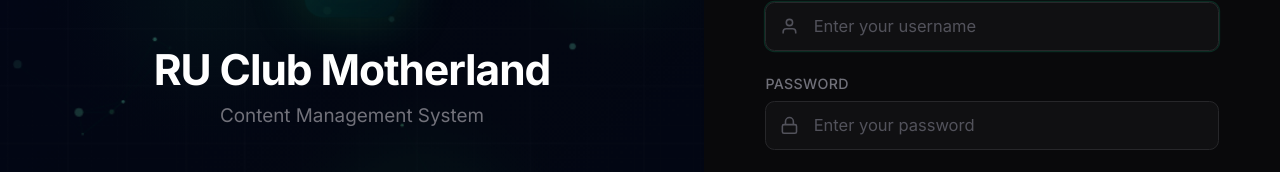
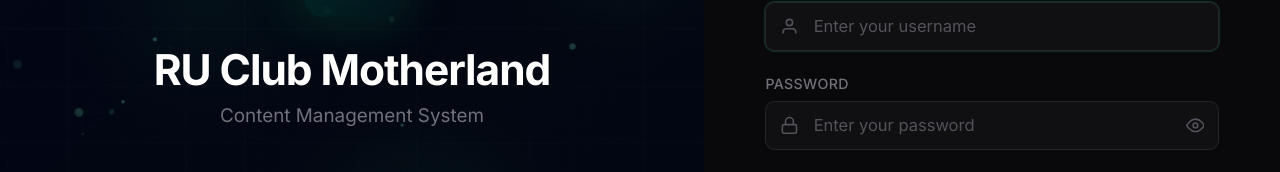
Before and after one commit to VoidX3D/RU_Admin_Site, a React (Vite) app: page / in a window 1280 px wide. Shown: the part 320-492 px from the top of the page. Built offline with nearby package versions, Linux system fonts and the light colour scheme.

Commit message:
feat: add password show/hide toggle on login form

```diff
--- a/src/components/Login.tsx
+++ b/src/components/Login.tsx
@@ -26,6 +26,7 @@ const itemVariants = {
 export function Login() {
   const [user, setUser] = useState('')
   const [pass, setPass] = useState('')
+  const [showPass, setShowPass] = useState(false)
   const [error, setError] = useState('')
   const [loading, setLoading] = useState(false)
   const [mounted, setMounted] = useState(false)
@@ -315,13 +316,25 @@ export function Login() {
                   <svg width="16" height="16" viewBox="0 0 24 24" fill="none" stroke="currentColor" strokeWidth="2"><rect x="3" y="11" width="18" height="11" rx="2" ry="2"/><path d="M7 11V7a5 5 0 0 1 10 0v4"/></svg>
                 </div>
                 <input
-                  type="password"
+                  type={showPass ? 'text' : 'password'}
                   value={pass}
                   onChange={e => { setPass(e.target.value); setError('') }}
                   onKeyDown={e => e.key === 'Enter' && handleLogin()}
                   placeholder="Enter your password"
-                  className="w-full rounded-lg border dark:border-zinc-800 bg-white dark:bg-zinc-900/50 py-2.5 pl-10 pr-3 text-sm text-zinc-900 dark:text-white placeholder-zinc-400 dark:placeholder-zinc-600 outline-none transition-all focus:border-emerald-500/50 focus:ring-1 focus:ring-emerald-500/20"
+                  className="w-full rounded-lg border dark:border-zinc-800 bg-white dark:bg-zinc-900/50 py-2.5 pl-10 pr-10 text-sm text-zinc-900 dark:text-white placeholder-zinc-400 dark:placeholder-zinc-600 outline-none transition-all focus:border-emerald-500/50 focus:ring-1 focus:ring-emerald-500/20"
                 />
+                <button
+                  type="button"
+                  className="absolute inset-y-0 right-0 flex items-center pr-3 dark:text-zinc-600 hover:text-zinc-400 dark:hover:text-zinc-400"
+                  onClick={() => setShowPass(!showPass)}
+                  tabIndex={-1}
+                >
+                  {showPass ? (
+                    <svg width="16" height="16" viewBox="0 0 24 24" fill="none" stroke="currentColor" strokeWidth="2"><path d="M17.94 17.94A10.07 10.07 0 0 1 12 20c-7 0-11-8-11-8a18.45 18.45 0 0 1 5.06-5.94M9.9 4.24A9.12 9.12 0 0 1 12 4c7 0 11 8 11 8a18.5 18.5 0 0 1-2.16 3.19m-6.72-1.07a3 3 0 1 1-4.24-4.24"/><line x1="1" y1="1" x2="23" y2="23"/></svg>
+                  ) : (
+                    <svg width="16" height="16" viewBox="0 0 24 24" fill="none" stroke="currentColor" strokeWidth="2"><path d="M1 12s4-8 11-8 11 8 11 8-4 8-11 8-11-8-11-8z"/><circle cx="12" cy="12" r="3"/></svg>
+                  )}
+                </button>
               </div>
             </div>
 
```
